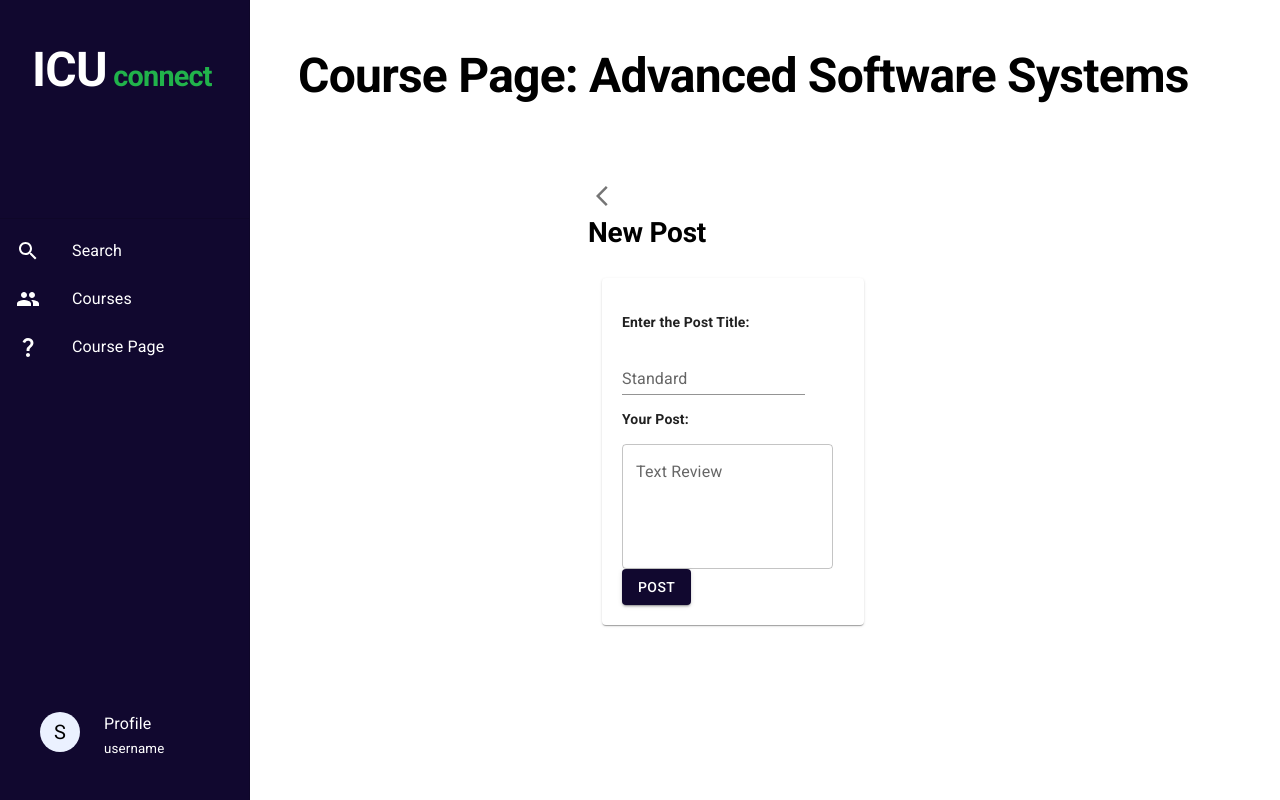
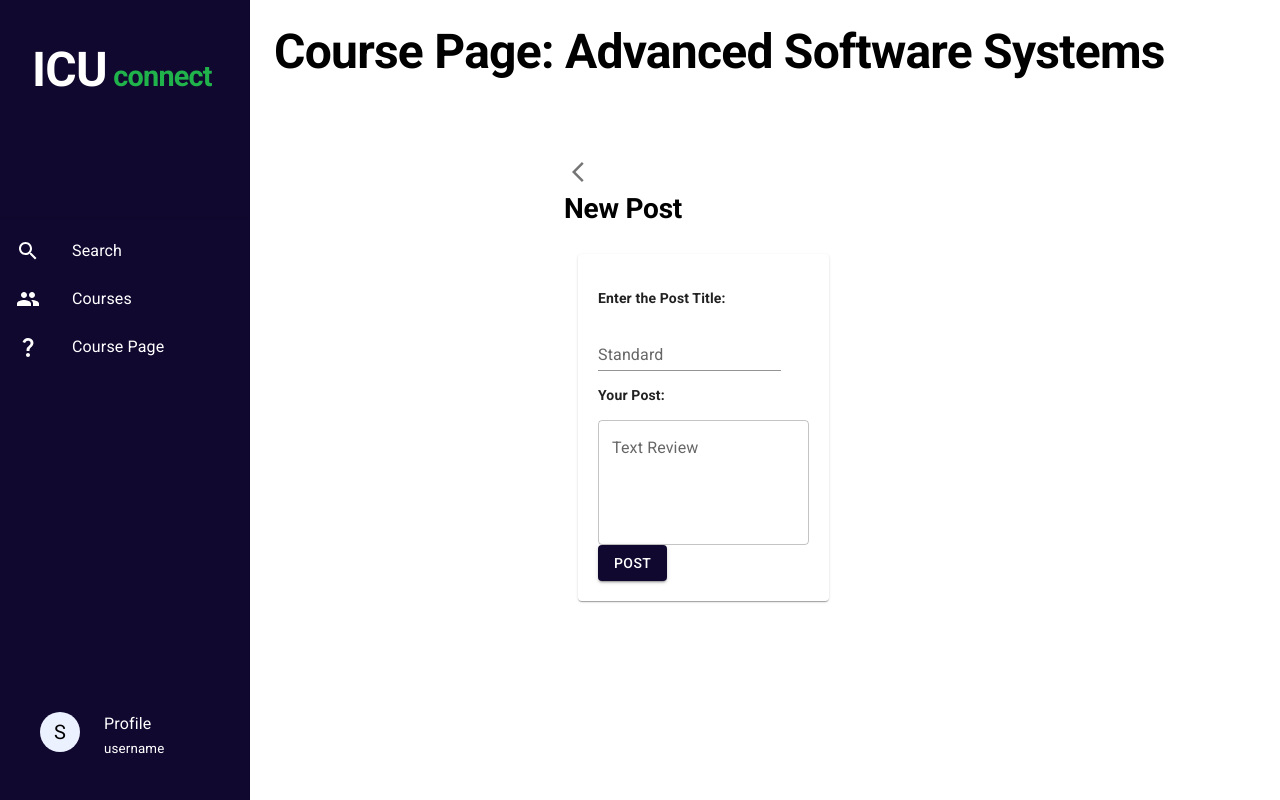
Before and after one commit to The-Agile-Avengers/icu-connect-frontend, a React (Create React App) app: page /postForm in a window 1280 px wide. Built offline with nearby package versions, Linux system fonts and the light colour scheme; sample sign-in values are in the browser's storage.

Commit message:
Fix Layout Component

```diff
--- a/src/components/shared/Layout.tsx
+++ b/src/components/shared/Layout.tsx
@@ -1,7 +1,7 @@
 import { CssBaseline, ThemeProvider } from "@mui/material";
 import React from "react";
 import theme from "../../design/theme";
-import Navbar from "../Navbar/Navbar";
+import Navbar from "../navbar/Navbar";
 import Box from "@mui/material/Box";
 import { PageTitle } from "../../design/typography";
 
@@ -14,23 +14,23 @@ export type { IProps };
 
 const Layout: React.FC<IProps> = ({ children, title }: IProps) => (
   <ThemeProvider theme={theme}>
-    <Navbar />
-    {/* CssBaseline kickstart an elegant, consistent, and simple baseline to build upon. */}
-    <CssBaseline />
     <Box sx={{ display: "flex" }}>
-      {/* Navigation Bar */}
       <Navbar />
-      {/* defines padding of inner page */}
-      <Box component="main" sx={{ flexGrow: 1, p: 6, heigth: "100%" }}>
+      <CssBaseline />
+      <Box sx={{ display: "flex", flexDirection: "column", p: 3 }}>
         <PageTitle title={title} />
-        {/* ACTUAL PAGE CONTENT */}
-        {children}
+        <Box
+          component="main"
+          sx={{
+            display: "flex",
+            flexDirection: "column",
+          }}
+        >
+          {children}
+        </Box>
       </Box>
     </Box>
   </ThemeProvider>
 );
 
-/*
- * Don't forget to export your component!
- */
 export default Layout;
```
